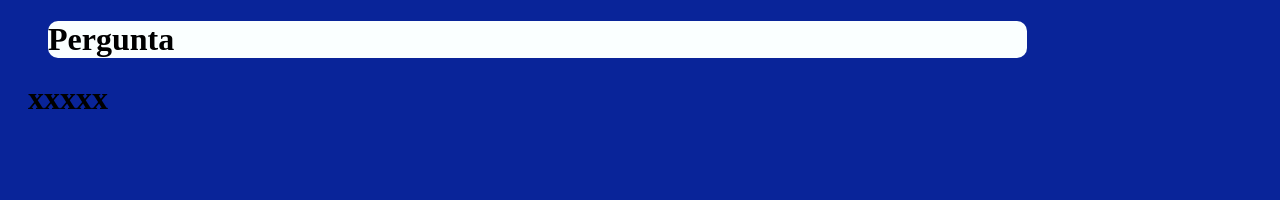
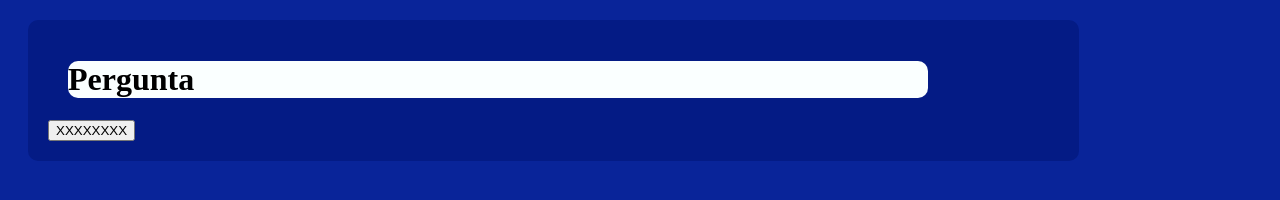
Before and after one commit to ThaysaI15/quiz_web, a plain HTML site: page index.html in a window 1280 px wide. Drawn offline with Linux system fonts and the light colour scheme.

Commit message:
Add files via upload

```diff
--- a/index.html
+++ b/index.html
@@ -12,7 +12,7 @@
             <h1>Pergunta</h1>
         </div>
         <div class="opcoes">
-            <h1>xxxxx</h1>
+            <button>XXXXXXXX</button>
         </div>
     </div>
 </body>
--- a/style.css
+++ b/style.css
@@ -9,6 +9,9 @@ body{
     border: 10px;
     border-radius: 10px;
     align-items: center;
+    background-color: rgb(4, 27, 133);
+    padding: 20px;
+    width: 80%;
 }
 .pergunta{
     background-color: rgb(250, 255, 255);
@@ -16,5 +19,6 @@ body{
     border: 10px;
     border-radius: 10px;
     margin: 20px;
-    width: 80%;
+    width: 85%;
+    align-items: center;
 }
```
